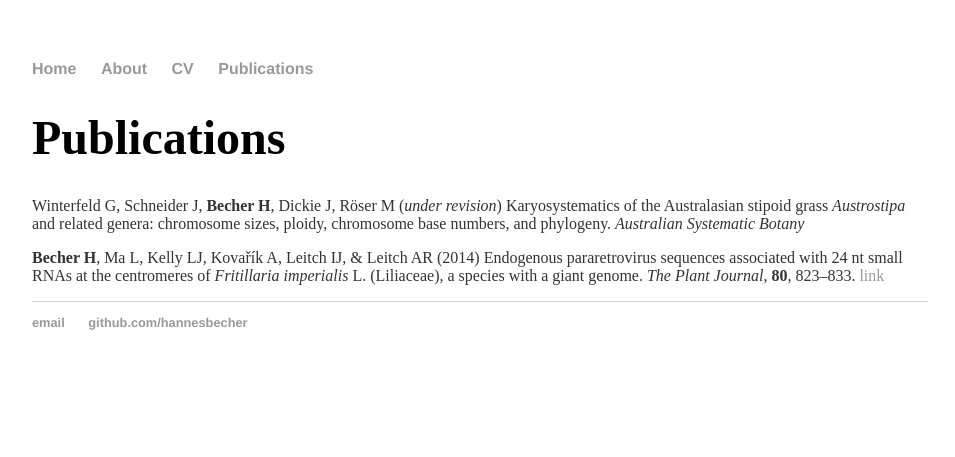
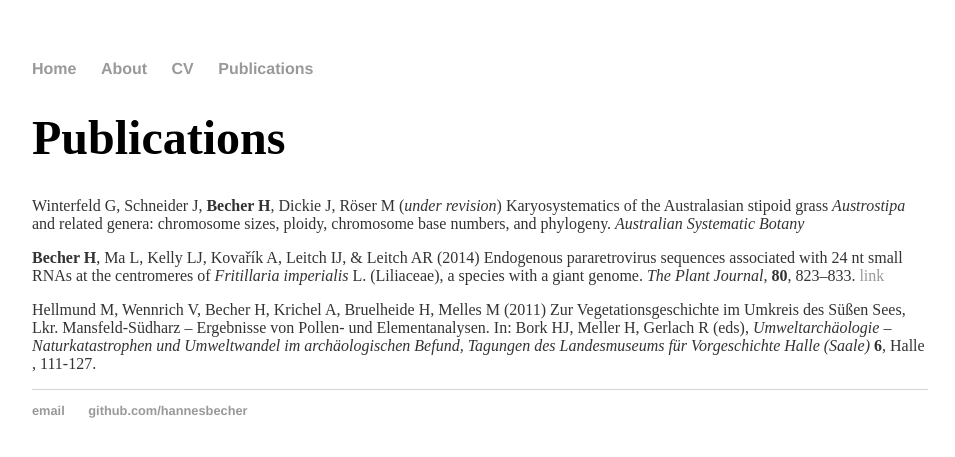
Before and after one commit to hannesbecher/hannesbecher.github.io, a Jekyll site: the page built from publications/index.html, in a window 1280 px wide. Shown: the top 457 px of the page, without its empty margins (160-1115 px from the left). Built offline with Jekyll 4.4.1, drawn with Linux system fonts in a browser that asks for light colours.

Commit message:
Update index.html

```diff
--- a/publications/index.html
+++ b/publications/index.html
@@ -10,5 +10,8 @@ title: Hannes Becher - Publications
         		</p>
 			<p><strong>Becher H</strong>, Ma L, Kelly LJ, Kovařík A, Leitch IJ, & Leitch AR (2014) Endogenous pararetrovirus sequences associated with 24 nt small RNAs at the centromeres of <em>Fritillaria imperialis</em> L. (Liliaceae), a species with a giant genome. <em>The Plant Journal</em>, <strong>80</strong>, 823–833. <a href=http://dx.doi.org/10.1111/tpj.12673> link </a>
 			</p>
+			<p>
+			Hellmund M, Wennrich V, Becher H, Krichel A, Bruelheide H, Melles M (2011) Zur Vegetationsgeschichte im Umkreis des Süßen Sees, Lkr. Mansfeld-Südharz – Ergebnisse von Pollen- und Elementanalysen. In: Bork HJ, Meller H, Gerlach R (eds), <em>Umweltarchäologie – Naturkatastrophen und Umweltwandel im archäologischen Befund, Tagungen des Landesmuseums für Vorgeschichte Halle (Saale)</em> <strong>6</strong>, Halle , 111-127.
+			</p>
 
     		</div><!-- /.blurb -->
```
